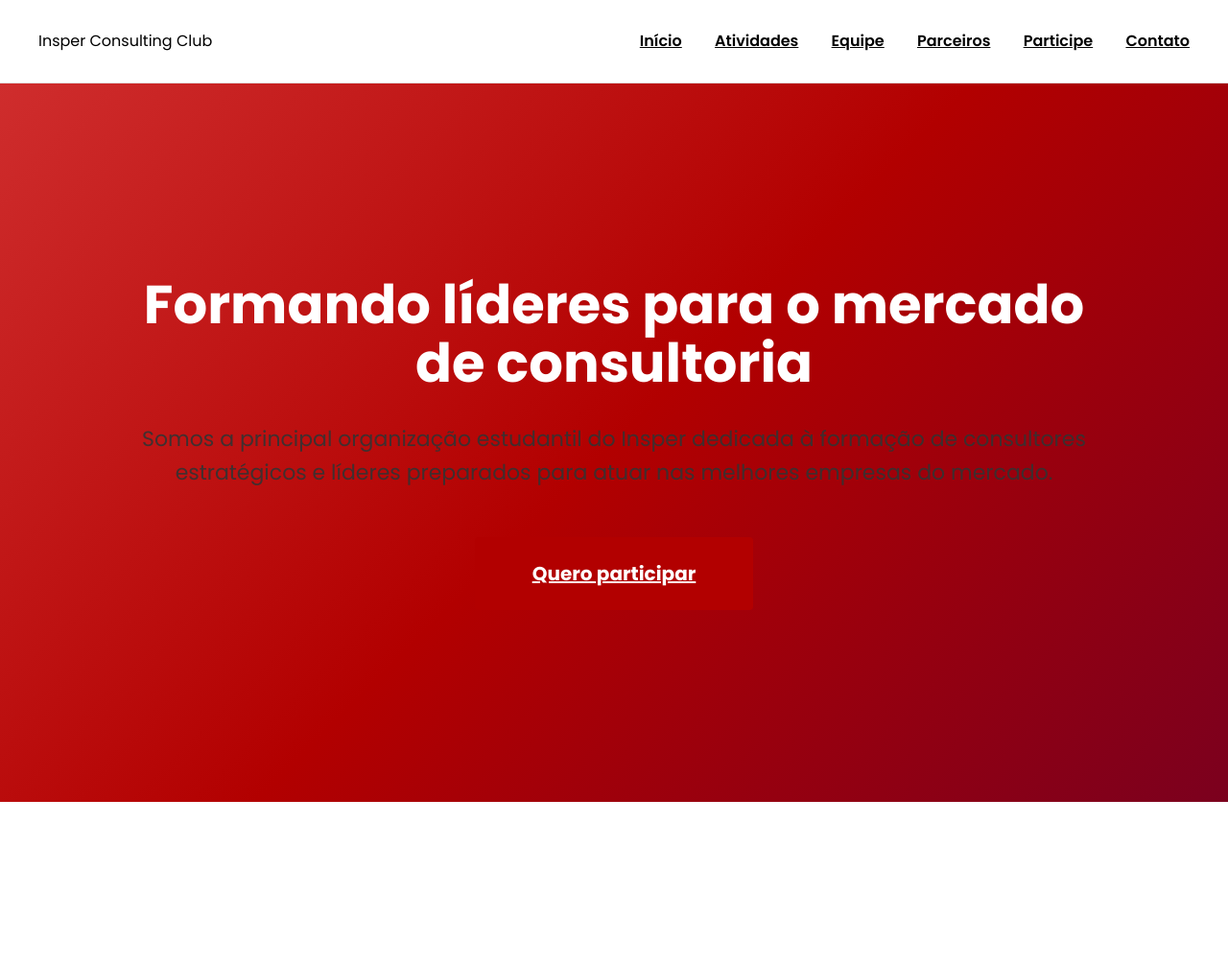
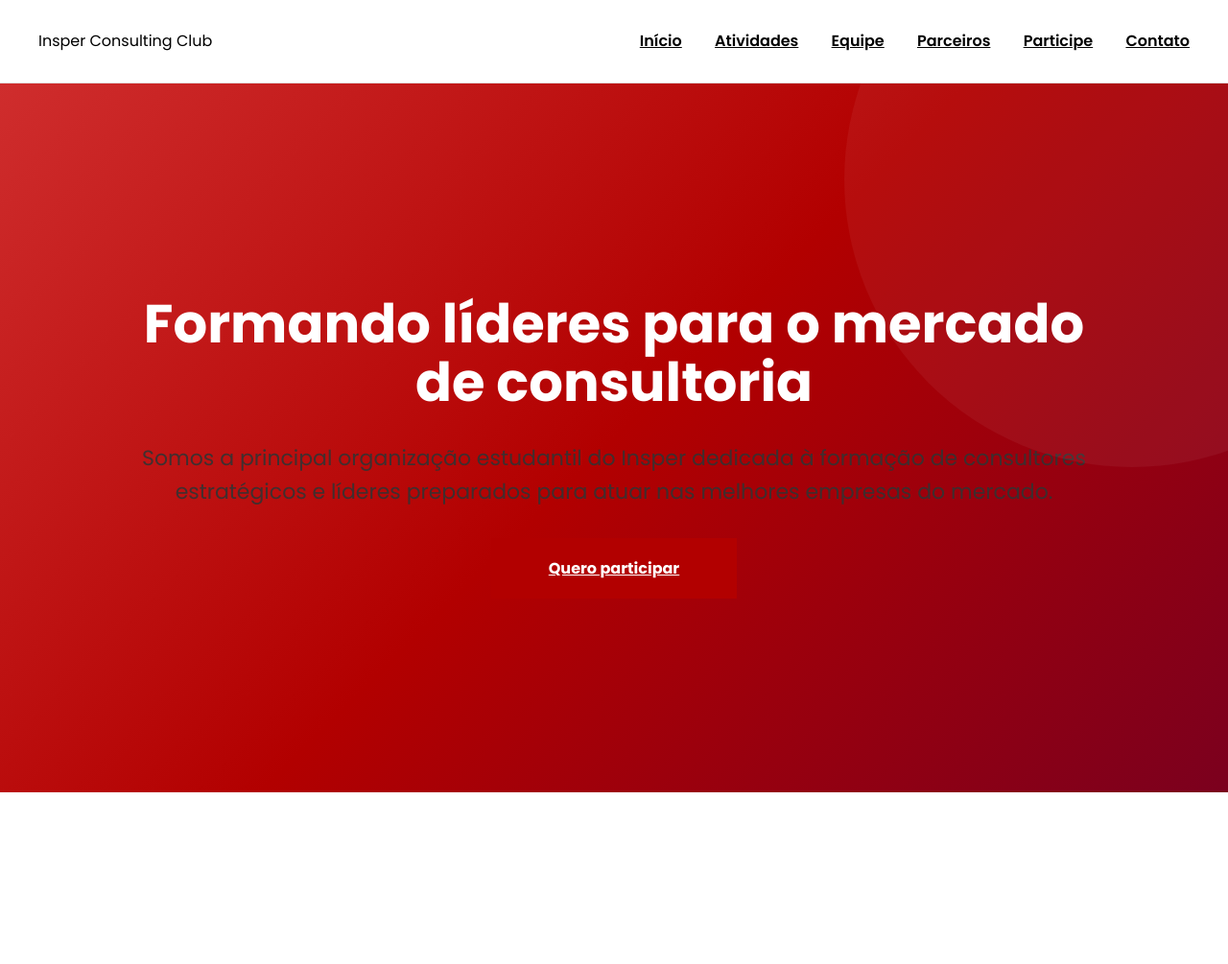
Before and after one commit to gaborocha147-create/insper-code-projeto, a Flask app: page / in a window 1280 px wide. Shown: the top 1005 px of the page at 96% size. Run offline with Flask 3, Linux system fonts and the light colour scheme.

Commit message:
minor melhoras

```diff
--- a/static/css/theme.css
+++ b/static/css/theme.css
@@ -21,17 +21,38 @@
   transition:0.2s ease;
 }
 
+.barra_de_cima {
+  backdrop-filter: blur(10px);
+  position: sticky;
+  top: 0;
+  background: rgba(255,255,255,0.9);
+  z-index: 1000;
+}
+
 .barra_de_cima a:hover{
   color:var(--primary);
 }
 
 /* HERO */
 
-.hero{
-  background:linear-gradient(135deg,#cf2d2d,#b20000,#7b001e);
-  color:white;
-  padding:200px 0;
-  text-align:center;
+.hero {
+  background: linear-gradient(135deg,#cf2d2d,#b20000,#7b001e);
+  color: white;
+  padding: 220px 0;
+  text-align: center;
+  position: relative;
+  overflow: hidden;
+}
+
+.hero::after {
+  content: "";
+  position: absolute;
+  width: 600px;
+  height: 600px;
+  background: rgba(255,255,255,0.05);
+  border-radius: 50%;
+  top: -200px;
+  right: -200px;
 }
 
 .hero-sub{
@@ -40,20 +61,19 @@
   opacity:0.9;
 }
 
-.btn-primary{
+.btn-primary {
   background: #b20000;
   color: white;
-  padding: 22px 60px;
+  padding: 20px 60px;
   font-weight: 700;
-  font-size: 20px;
-  border-radius: 4px;
-  display: inline-block;
-  transition: 0.2s ease;
+  transition: all 0.3s ease;
 }
 
-.btn-primary:hover{
+.btn-primary:hover {
   background: #7b001e;
+  transform: translateY(-4px);
 }
+
 
 /* MÉTRICAS */
 
@@ -101,9 +121,16 @@
 
 /* CARDS */
 
-.card{
-  border:1px solid var(--gray-200);
-  padding:40px;
+.card {
+  border: 1px solid #e5e5e5;
+  padding: 50px;
+  transition: all 0.3s ease;
+  background: white;
+}
+
+.card:hover {
+  border-color: #b20000;
+  transform: translateY(-6px);
 }
 
 .section-alt{
@@ -183,3 +210,16 @@
 .social-icons img{
   width:50px;
 }
+
+/* ===== SCROLL REVEAL ===== */
+
+.reveal {
+  opacity: 0;
+  transform: translateY(40px);
+  transition: all 0.8s ease;
+}
+
+.reveal.active {
+  opacity: 1;
+  transform: translateY(0);
+}
--- a/templates/base.html
+++ b/templates/base.html
@@ -91,5 +91,28 @@ document.addEventListener("DOMContentLoaded", function () {
 });
 </script>
 
+<script>
+document.addEventListener("DOMContentLoaded", function () {
+
+  const reveals = document.querySelectorAll(".reveal");
+
+  function revealOnScroll() {
+    reveals.forEach(el => {
+      const windowHeight = window.innerHeight;
+      const elementTop = el.getBoundingClientRect().top;
+
+      if (elementTop < windowHeight - 100) {
+        el.classList.add("active");
+      }
+    });
+  }
+
+  window.addEventListener("scroll", revealOnScroll);
+  revealOnScroll();
+
+});
+</script>
+
+
 </body>
 </html>
```
